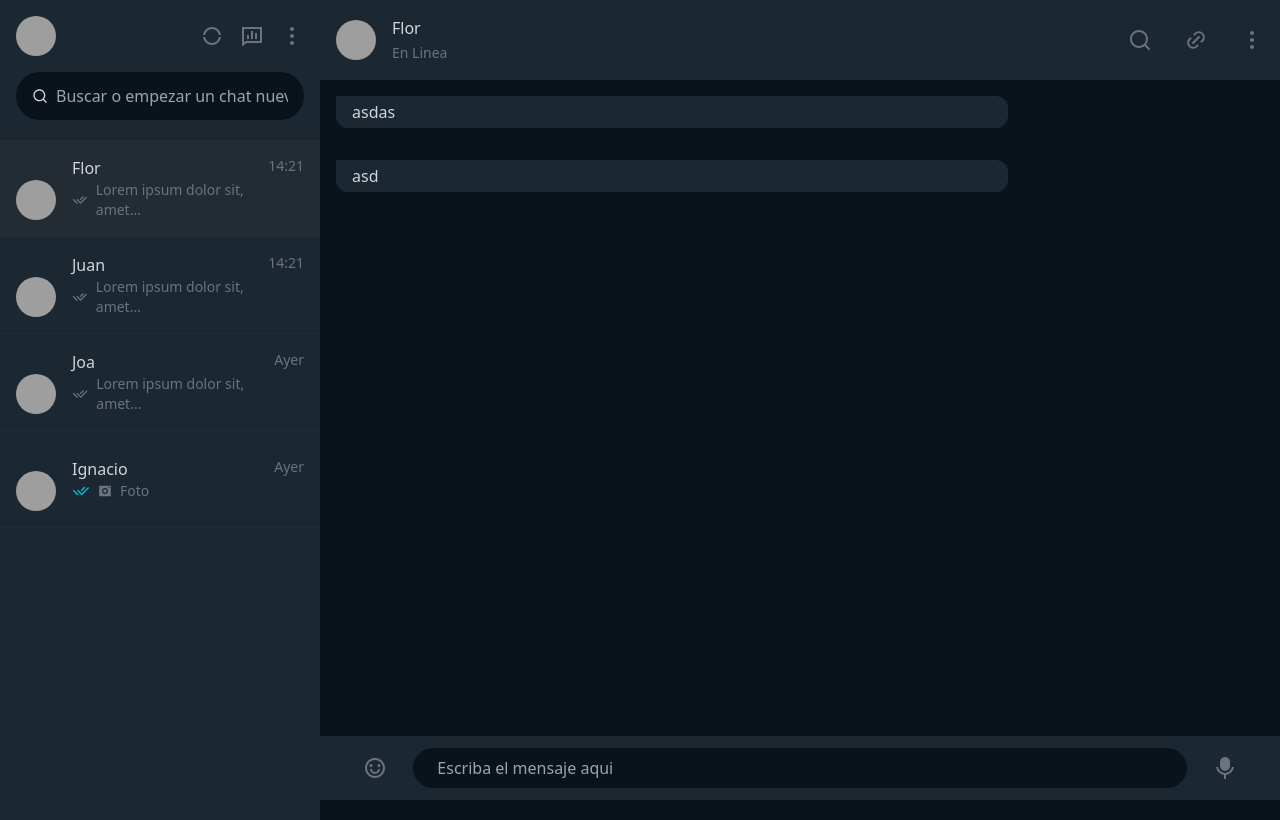
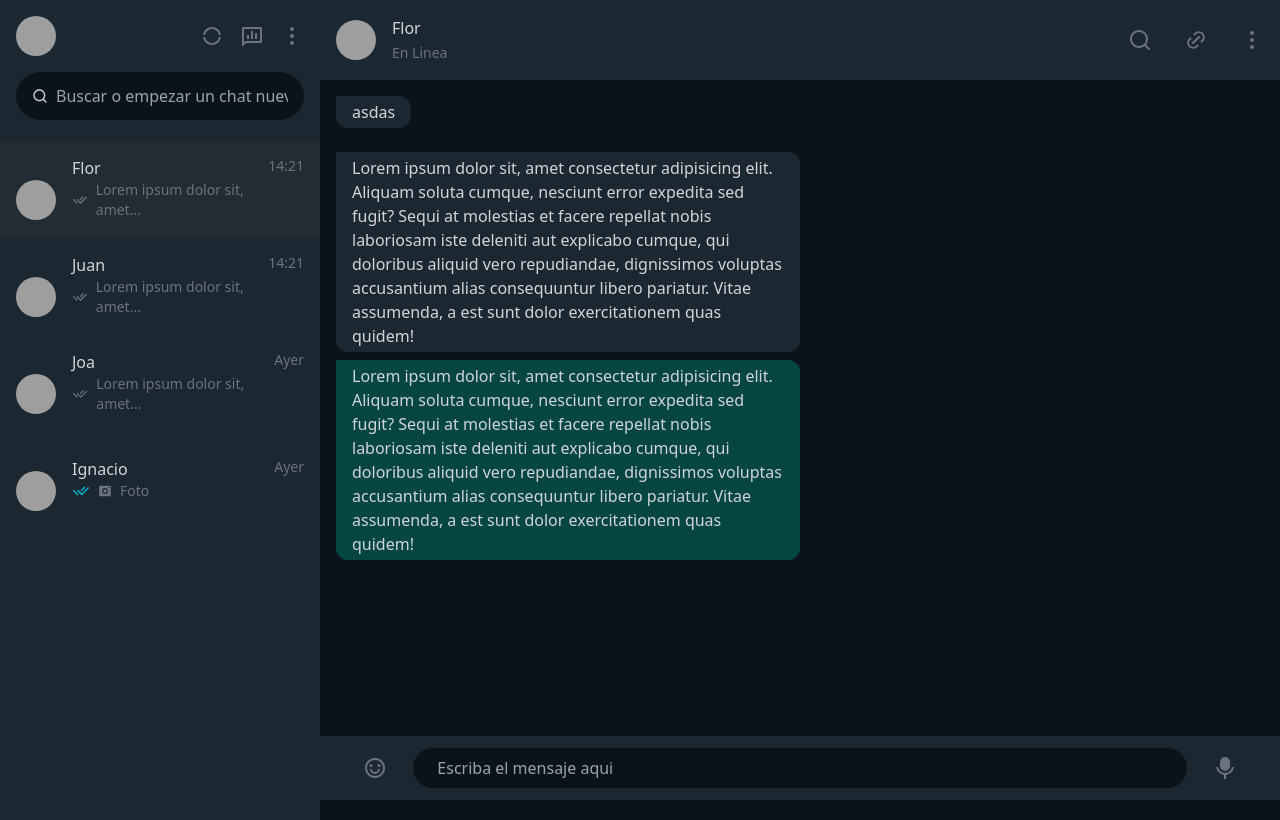
Before and after one commit to EcheCostabel/whatsappclone, a React (Vite) app: page / in a window 1280 px wide. Built offline with nearby package versions, Linux system fonts and the light colour scheme; grey boxes are pictures that could not be loaded.

Commit message:
finish day

```diff
--- a/src/App.jsx
+++ b/src/App.jsx
@@ -126,11 +126,14 @@ function App() {
           </div>
         </header>
         <main className="h-[82vh] p-4 flex flex-col">
-          <div className="bg-[#1B2831] py-1 px-4 rounded-tr-xl rounded-br-xl rounded-bl-xl float-left mb-2 max-w-2xl">
+          <div className="bg-[#1B2831] py-1 px-4 rounded-tr-xl rounded-br-xl rounded-bl-xl float-left w-min">
             <p>asdas</p>
           </div><br />
-          <div className="bg-[#1B2831] py-1 px-4 rounded-tr-xl rounded-br-xl rounded-bl-xl float-left max-w-2xl">
-            <p>asd</p>
+          <div className="bg-[#1B2831] py-1 px-4 rounded-tr-xl rounded-br-xl rounded-bl-xl float-left mb-2 flex w-1/2">
+            <p>Lorem ipsum dolor sit, amet consectetur adipisicing elit. Aliquam soluta cumque, nesciunt error expedita sed fugit? Sequi at molestias et facere repellat nobis laboriosam iste deleniti aut explicabo cumque, qui doloribus aliquid vero repudiandae, dignissimos voluptas accusantium alias consequuntur libero pariatur. Vitae assumenda, a est sunt dolor exercitationem quas quidem!</p>
+          </div>
+          <div className="bg-[#054640] py-1 px-4 rounded-tr-xl rounded-br-xl rounded-bl-xl float-right mb-2 flex w-1/2">
+            <p>Lorem ipsum dolor sit, amet consectetur adipisicing elit. Aliquam soluta cumque, nesciunt error expedita sed fugit? Sequi at molestias et facere repellat nobis laboriosam iste deleniti aut explicabo cumque, qui doloribus aliquid vero repudiandae, dignissimos voluptas accusantium alias consequuntur libero pariatur. Vitae assumenda, a est sunt dolor exercitationem quas quidem!</p>
           </div>
         </main>
         <div className="h-[8vh] text-gray-500 flex items-center bg-[#1B2831] p-4">
```
